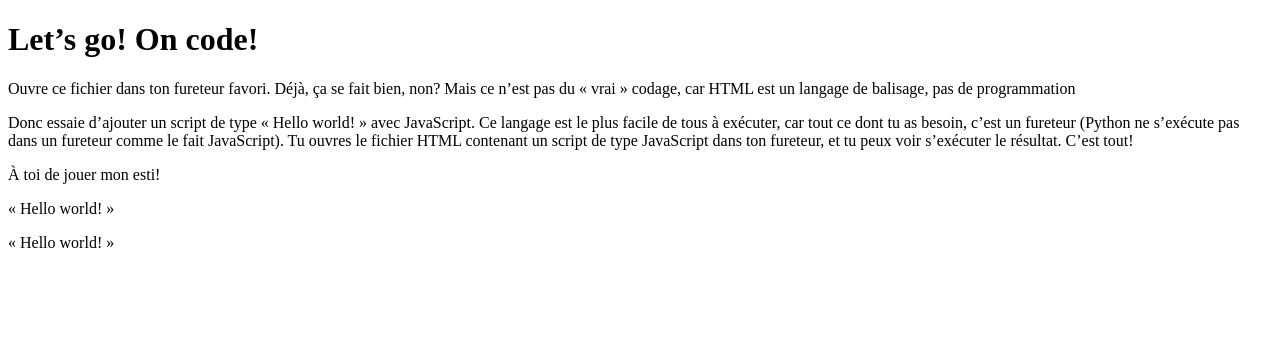
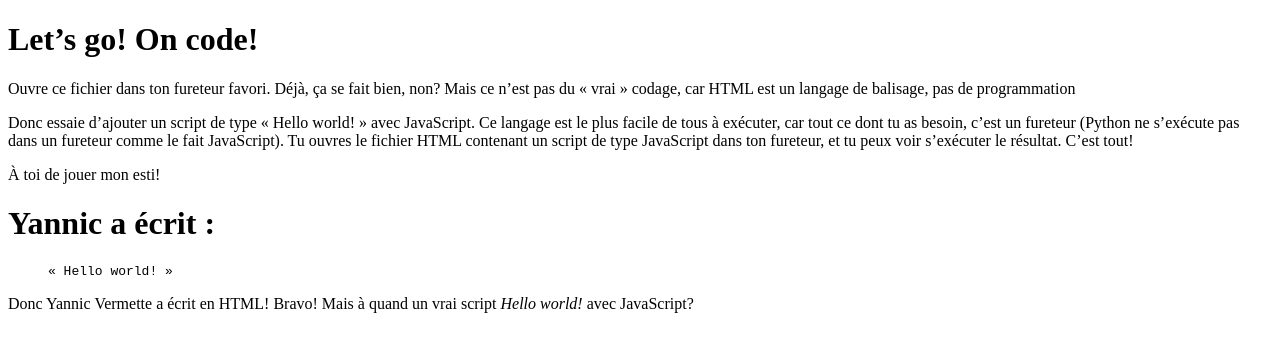
Before and after one commit to archievermette/hello-world, a plain HTML site: page index.html in a window 1280 px wide. Drawn offline with Linux system fonts and the light colour scheme.

Commit message:
Update index.html

```diff
--- a/index.html
+++ b/index.html
@@ -12,7 +12,12 @@
   <p>Ouvre ce fichier dans ton fureteur favori. Déjà, ça se fait bien, non? Mais ce n’est pas du « vrai » codage, car HTML est un langage de balisage, pas de programmation</p>
   <p>Donc essaie d’ajouter un script de type « Hello world! » avec JavaScript. Ce langage est le plus facile de tous à exécuter, car tout ce dont tu as besoin, c’est un fureteur (Python ne s’exécute pas dans un fureteur comme le fait JavaScript). Tu ouvres le fichier HTML contenant un script de type JavaScript dans ton fureteur, et tu peux voir s’exécuter le résultat. C’est tout!</p>
   <p>À toi de jouer mon esti!</p>
+  <h1>Yannic a écrit&nbsp;:</h1>
+  <blockquote cite="#">
+    <code>
+       <p>« Hello world! »</p>
+    </code>
+  </blockquote>
+  <p>Donc Yannic Vermette a écrit en HTML! Bravo! Mais à quand un vrai script <em>Hello world!</em> avec JavaScript?</p>
 </body>
 </html>
-« Hello world! »
-<p>« Hello world! »</p>
```
